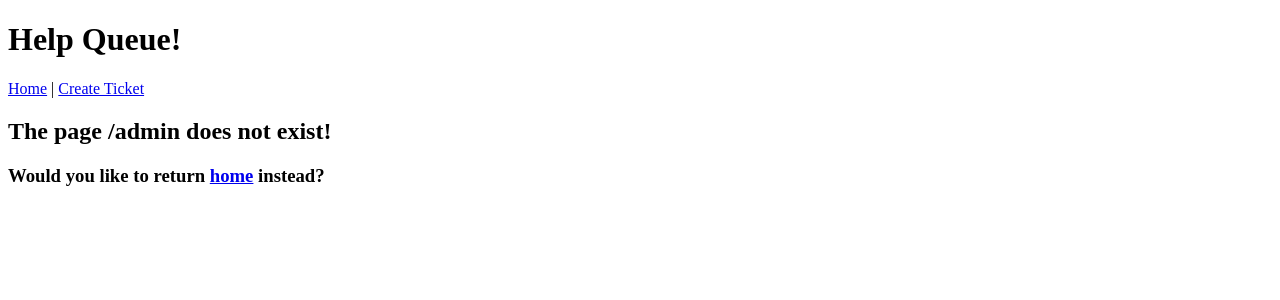
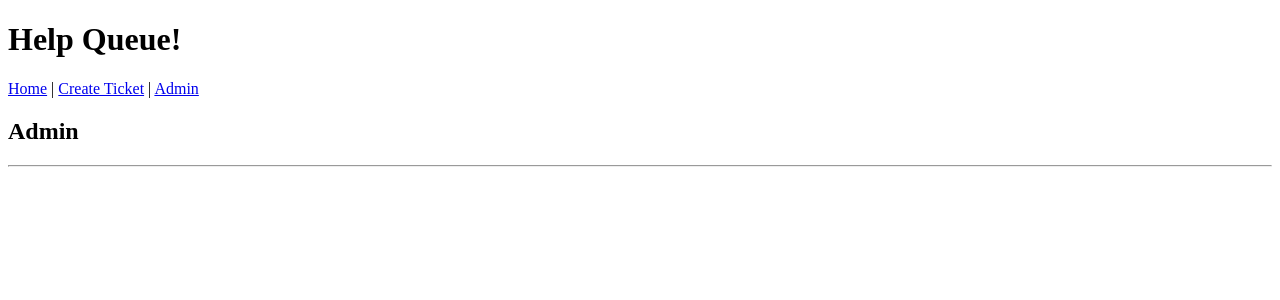
Before and after one commit to RogersNL/react-help-queue, a React app: page /#/admin in a window 1280 px wide. Shown: the top 300 px of the page. Built offline with nearby package versions, Linux system fonts and the light colour scheme.

Commit message:
add ticketdetail page

```diff
--- /dev/null
+++ b/src/components/Admin.jsx
@@ -0,0 +1,31 @@
+import React from 'react';
+import PropTypes from 'prop-types';
+import TicketList from './TicketList';
+import TicketDetail from './TicketDetail';
+
+function Admin(props){
+  let optionalSelectedTicketContent = null;
+  if (props.selectedTicket != null){
+    optionalSelectedTicketContent =  <TicketDetail selectedTicket={props.selectedTicket}/>;
+  }
+  return (
+    <div>
+      <h2>Admin</h2>
+      {optionalSelectedTicketContent}
+
+      <TicketList
+        ticketList={props.ticketList}
+        currentRouterPath={props.currentRouterPath}
+        onTicketSelection={props.onTicketSelection} />
+    </div>
+  );
+}
+
+Admin.propTypes = {
+  ticketList: PropTypes.array,
+  currentRouterPath: PropTypes.string.isRequired,
+  onTicketSelection: PropTypes.func.isRequired,
+  selectedTicket: PropTypes.object
+};
+
+export default Admin;
--- a/src/components/App.jsx
+++ b/src/components/App.jsx
@@ -5,38 +5,46 @@ import NewTicketControl from './NewTicketControl';
 import Error404 from './Error404';
 import { Switch, Route } from 'react-router-dom';
 import Moment from 'moment';
+import Admin from './Admin';
+import PropTypes from 'prop-types';
 
 class App extends React.Component {
 
   constructor(props) {
     super(props);
     this.state = {
-      masterTicketList: []
+      masterTicketList: [],
+      selectedTicket: null
     };
+
     this.handleAddingNewTicketToList = this.handleAddingNewTicketToList.bind(this);
+    this.handleChangingSelectedTicket = this.handleChangingSelectedTicket.bind(this);
   }
   handleAddingNewTicketToList(newTicket){
     var newMasterTicketList = this.state.masterTicketList.slice();
-    newTicket.formattedWaitTime = (newTicket.timeOpen).fromNow(true)
+    newTicket.formattedWaitTime = (newTicket.timeOpen).fromNow(true);
     newMasterTicketList.push(newTicket);
     this.setState({masterTicketList: newMasterTicketList});
   }
   componentDidMount() {
     this.waitTimeUpdateTimer = setInterval(() =>
       this.updateTicketElapsedWaitTime(),
-      5000
+    5000
     );
   }
   updateTicketElapsedWaitTime() {
-    console.log("check");
     let newMasterTicketList = this.state.masterTicketList.slice();
     newMasterTicketList.forEach((ticket) =>
       ticket.formattedWaitTime = (ticket.timeOpen).fromNow(true)
     );
-    this.setState({masterTicketList: newMasterTicketList})
+    this.setState({masterTicketList: newMasterTicketList});
   }
   componentWillUnmount(){
     clearInterval(this.waitTimeUpdateTimer);
+  }
+  handleChangingSelectedTicket(ticket){
+    this.setState({selectedTicket: ticket});
+
   }
   render(){
     return (
@@ -45,6 +53,8 @@ class App extends React.Component {
         <Switch>
           <Route exact path='/' render={()=><TicketList ticketList={this.state.masterTicketList} />} />
           <Route path='/newticket' render={()=><NewTicketControl onNewTicketCreation={this.handleAddingNewTicketToList} />} />
+          <Route path='/admin' render={(props)=><Admin ticketList={this.state.masterTicketList} currentRouterPath={props.location.pathname} onTicketSelection={this.handleChangingSelectedTicket}
+          selectedTicket={this.state.selectedTicket}/>} />
           <Route component={Error404} />
         </Switch>
       </div>
--- a/src/components/Header.jsx
+++ b/src/components/Header.jsx
@@ -4,7 +4,7 @@ function Header(){
   return (
     <div>
       <h1>Help Queue!</h1>
-      <Link to="/">Home</Link> | <Link to="/newticket">Create Ticket</Link>
+      <Link to="/">Home</Link> | <Link to="/newticket">Create Ticket</Link> | <Link to="/admin">Admin</Link>
     </div>
   );
 }
--- a/src/components/NewTicketControl.jsx
+++ b/src/components/NewTicketControl.jsx
@@ -1,7 +1,7 @@
 import React from 'react';
 import ConfirmationQuestions from './ConfirmationQuestions';
 import NewTicketForm from './NewTicketForm';
-import PropTypes from "prop-types";
+import PropTypes from 'prop-types';
 
 class NewTicketControl extends React.Component {
 
--- a/src/components/Ticket.jsx
+++ b/src/components/Ticket.jsx
@@ -3,19 +3,26 @@ import PropTypes from 'prop-types';
 import Moment from 'moment';
 
 function Ticket(props){
-  return (
+  const ticketInformation =
     <div>
-      <style global jsx>{`
-          div {
-            background-color: red;
-          }
-        `}</style>
       <h3>{props.location} - {props.names}</h3>
       <h4>{props.formattedWaitTime} ago</h4>
-      <p><em>{props.issue}</em></p>
+
       <hr/>
-    </div>
-  );
+    </div>;
+  if (props.currentRouterPath === '/admin'){
+    return (
+      <div onClick={() => {props.onTicketSelection({names: props.names, location: props.location, issue: props.issue, formattedWaitTime: props.formattedWaitTime});}}>
+        {ticketInformation}
+      </div>
+    );
+  } else {
+    return (
+      <div>
+        {ticketInformation}
+      </div>
+    );
+  }
 }
 
 function displayTimeOpen(timeOpen) {
@@ -26,7 +33,9 @@ Ticket.propTypes = {
   names: PropTypes.string.isRequired,
   location: PropTypes.string.isRequired,
   issue: PropTypes.string,
-  formattedWaitTime: PropTypes.string.isRequired
+  formattedWaitTime: PropTypes.string.isRequired,
+  currentRouterPath: PropTypes.string,
+  onTicketSelection: PropTypes.func
 };
 
 export default Ticket;
--- /dev/null
+++ b/src/components/TicketDetail.jsx
@@ -0,0 +1,21 @@
+import React from 'react';
+import PropTypes from 'prop-types';
+
+
+function TicketDetail(props){
+  return (
+    <div>
+      <hr/>
+      <h1>{props.selectedTicket.names} - {props.selectedTicket.location}</h1>
+      <h2>Submitted {props.selectedTicket.formattedWaitTime} ago</h2>
+      <h4><em>{props.selectedTicket.issue}</em></h4>
+      <hr/>
+    </div>
+  );
+}
+
+TicketDetail.propTypes = {
+  selectedTicket: PropTypes.object
+};
+
+export default TicketDetail;
--- a/src/components/TicketList.jsx
+++ b/src/components/TicketList.jsx
@@ -3,7 +3,6 @@ import Ticket from './Ticket';
 import PropTypes from 'prop-types';
 
 function TicketList(props){
-  console.log(props.ticketList);
   return (
     <div>
       <hr/>
@@ -12,6 +11,8 @@ function TicketList(props){
           location={ticket.location}
           issue={ticket.issue}
           formattedWaitTime={ticket.formattedWaitTime}
+          currentRouterPath={props.currentRouterPath}
+          onTicketSelection={props.onTicketSelection}
           key={ticket.id}/>
       )}
     </div>
@@ -19,6 +20,8 @@ function TicketList(props){
 }
 
 TicketList.propTypes = {
-  ticketList: PropTypes.array
+  ticketList: PropTypes.array,
+  currentRouterPath: PropTypes.string,
+  onTicketSelection: PropTypes.func
 };
 export default TicketList;
```
